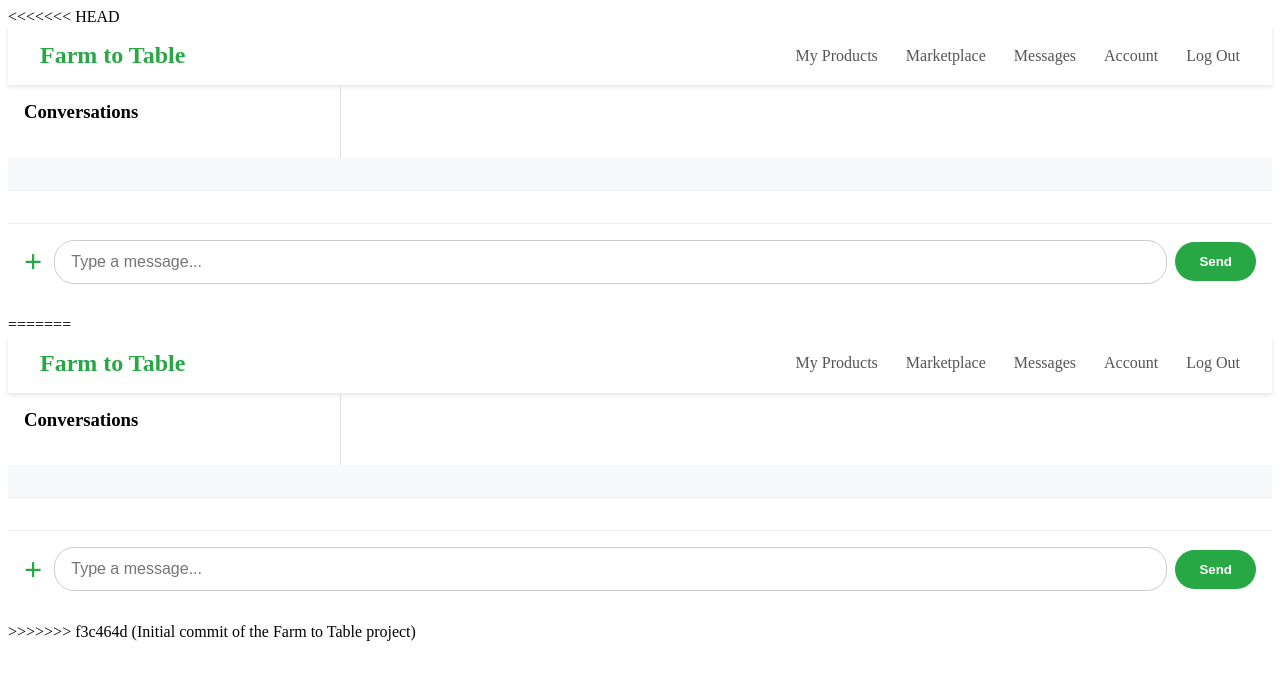
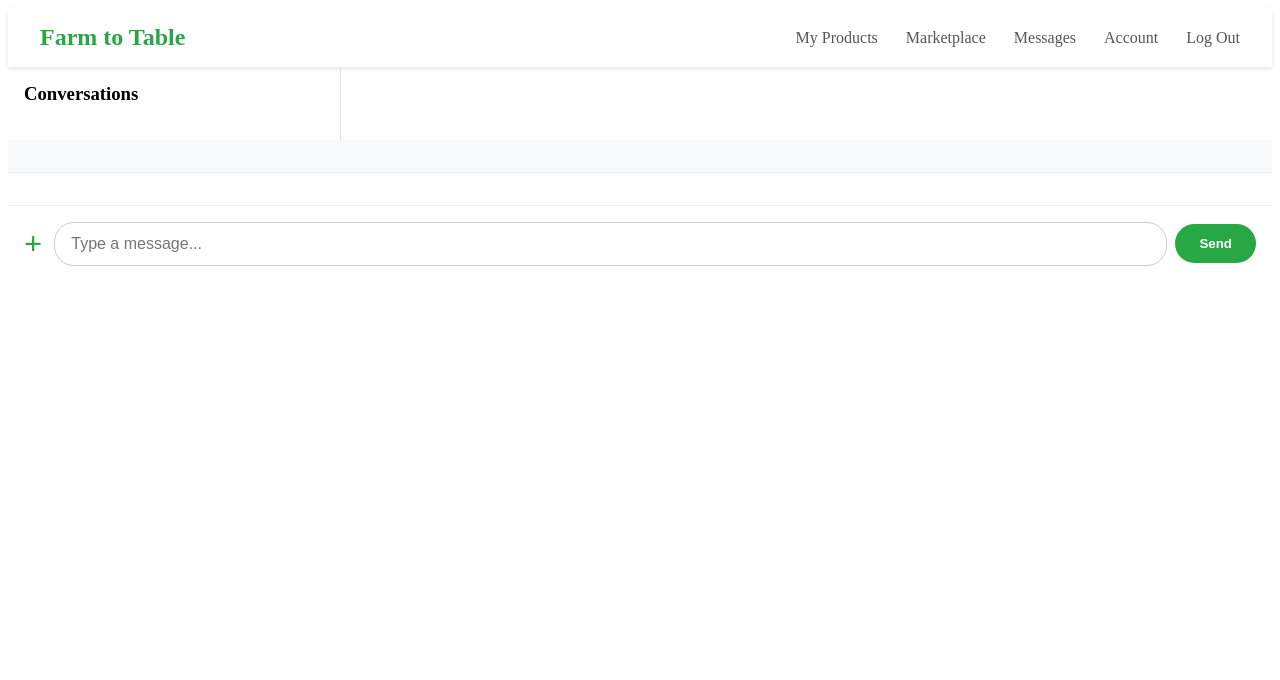
Before and after one commit to ViCtOr12345678900000000/FTT, a plain HTML site: page buyer_messages.html in a window 1280 px wide. Drawn offline with Linux system fonts and the light colour scheme.

Commit message:
Update buyer_messages.html

```diff
--- a/buyer_messages.html
+++ b/buyer_messages.html
@@ -1,4 +1,3 @@
-<<<<<<< HEAD
 <!DOCTYPE html>
 <html lang="en">
 <head>
@@ -44,52 +43,3 @@
 </body>
 
 </html>
-
-=======
-<!DOCTYPE html>
-<html lang="en">
-<head>
-    <meta charset="UTF-8">
-    <meta name="viewport" content="width=device-width, initial-scale=1.0">
-    <title>Messages</title>
-    <link rel="stylesheet" href="dashboard.css">
-     <link rel="stylesheet" href="messages.css">
-</head>
-<body>
-    <header class="navbar">
-        <div class="logo">Farm to Table</div>
-        <nav>
-            <a href="farmer_dashboard.html">My Products</a>
-            <a href="buyer_dashboard.html">Marketplace</a>
-            <a href="messages.html">Messages<span id="messages-notification"></span></a>
-            <a href="account.html">Account</a>
-            <a href="login.html" id="logout-btn">Log Out</a>
-        </nav>
-    </header>
-
-    <main class="messages-container">
-        <div class="conversation-list">
-            <h3>Conversations</h3>
-            <p id="no-conversations-message" style="display: none; text-align: center; font-style: italic; color: #888; padding: 1rem;">No conversations yet. Start a new one by interacting with a product!</p>
-            <ul id="conversations-ul">
-                </ul>
-        </div>
-        <div class="chat-box">
-            <h3 id="chat-partner-name"></h3>
-            <div id="message-history" class="message-history">
-                </div>
-            <form id="message-form" class="message-form">
-                <label for="media-input" class="media-button">+</label>
-                <input type="file" id="media-input" accept="image/*,video/*" style="display: none;">
-                <input type="text" id="message-input" placeholder="Type a message..." autocomplete="off">
-                <button type="submit">Send</button>
-            </form>
-        </div>
-    </main>
-
-    <script src="messages.js"></script>
-</body>
-
-</html>
-
->>>>>>> f3c464d (Initial commit of the Farm to Table project)
```
